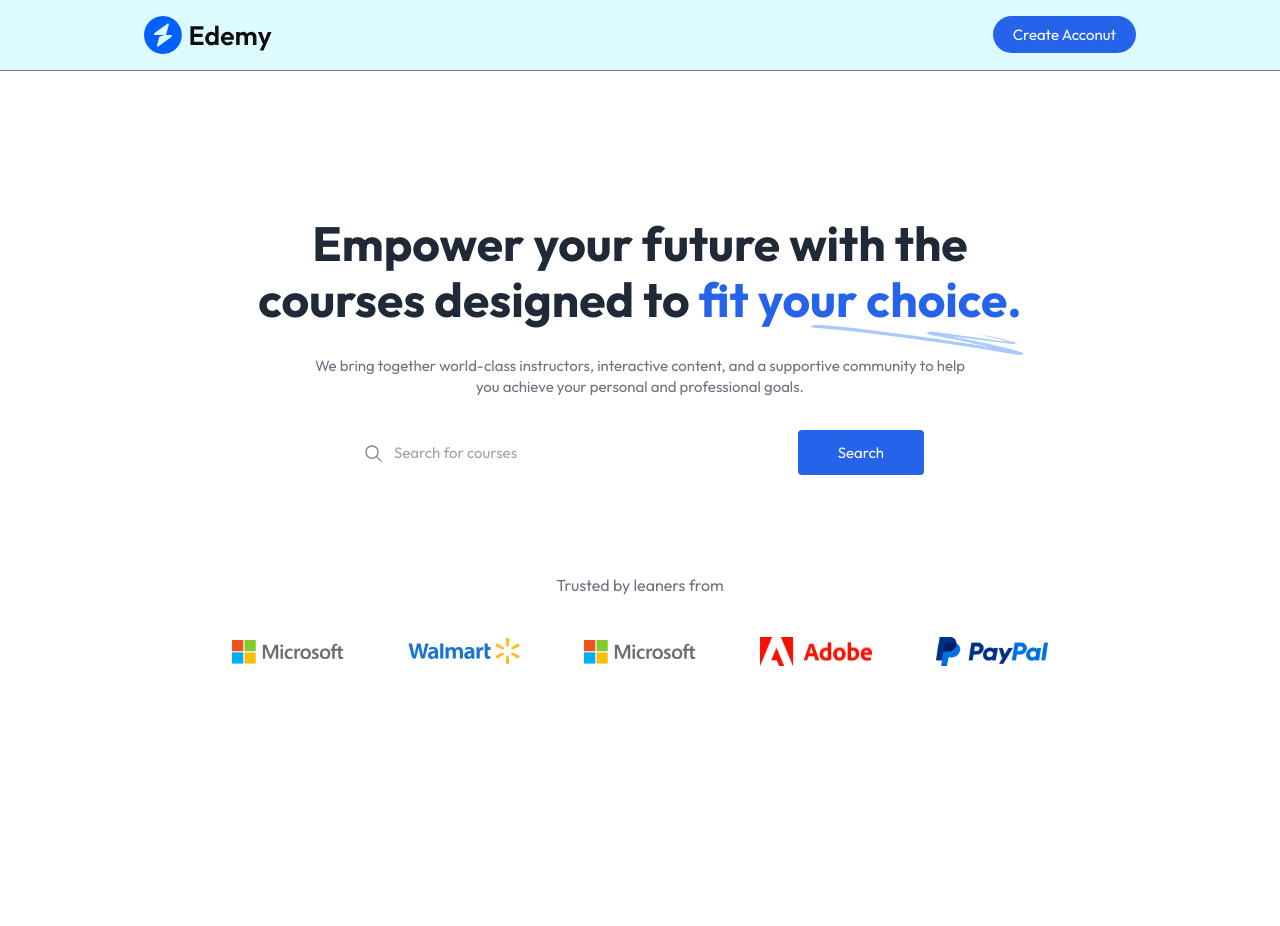
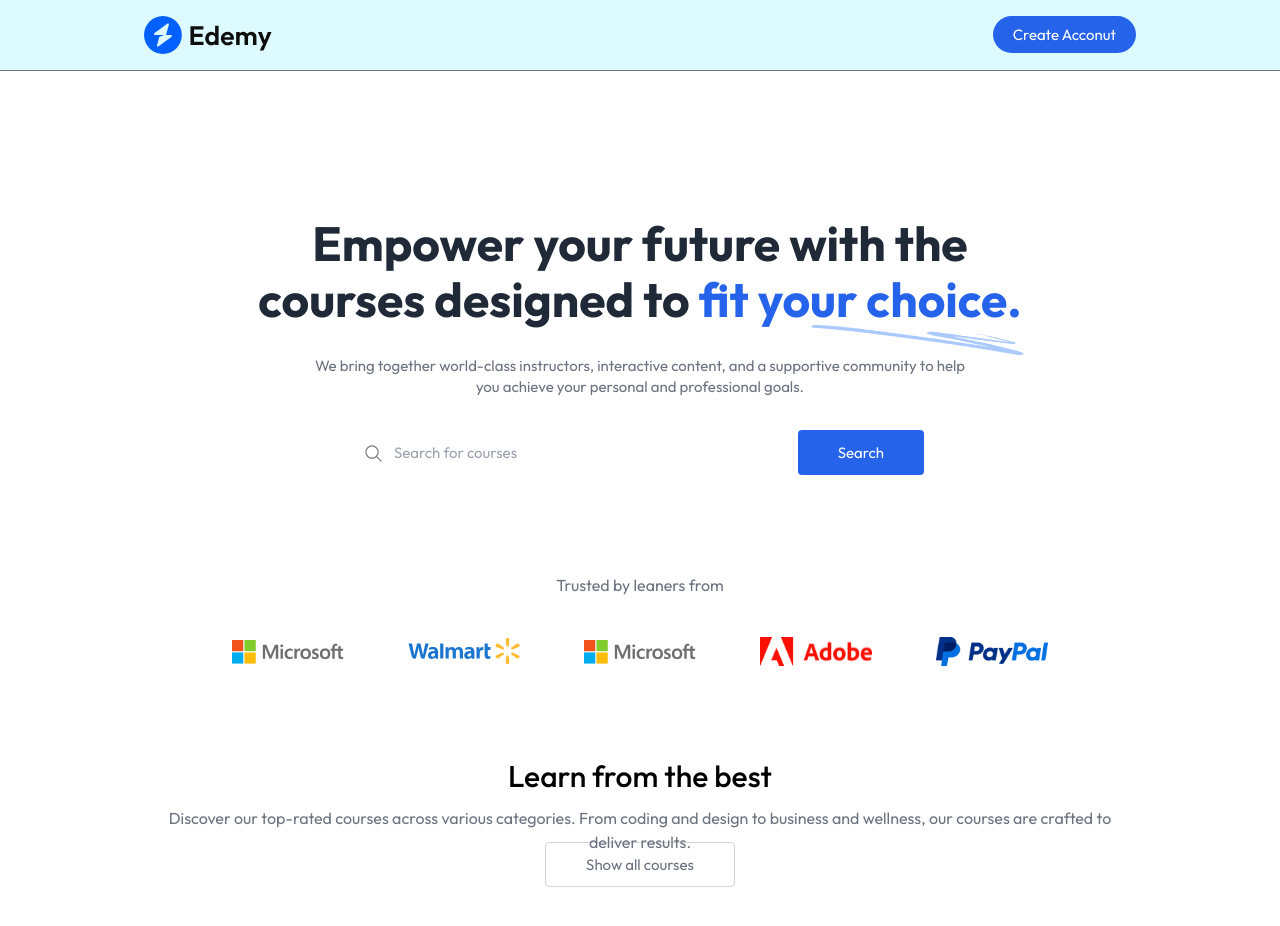
Before and after one commit to SanjayaPrasadRajapaksha/LMS, a React (Vite) app in the folder client/: page / in a window 1280 px wide. Shown: the top 926 px of the page. Before the commit the page ends 800 px from the top, so only its background shows below. Built offline with nearby package versions, Linux system fonts and the light colour scheme; no server answers.

Commit message:
Add courses section

```diff
--- a/client/src/components/student/CoursesSection.jsx
+++ b/client/src/components/student/CoursesSection.jsx
@@ -1,9 +1,15 @@
 import React from 'react'
+import { Link } from 'react-router-dom'
 
 const CoursesSection = () => {
   return (
-    <div>
-      <h1>Courses section</h1>
+    <div className='py-16 md:px-40 px-8'>
+      <h2 className='text-3xl font-medium text-gray-800"'>Learn from the best</h2>
+      <p className='text-sm md:text-base text-gray-500 mt-3'>Discover our top-rated courses across various categories. From coding and design to business and wellness, our courses are crafted to deliver results.</p>
+
+
+    <Link to={'/course-list'} onClick={()=> scrollTo(0,0)} className='text-gray-500 border border-gray-500/30 px-10 py-3 rounded'>Show all courses</Link>
+
     </div>
   )
 }
--- a/client/src/pages/student/Home.jsx
+++ b/client/src/pages/student/Home.jsx
@@ -1,12 +1,14 @@
 import React from 'react'
 import Hero from '../../components/student/Hero'
 import Companies from '../../components/student/Companies'
+import CoursesSection from '../../components/student/CoursesSection'
 
 const Home = () => {
   return (
     <div className='flex flex-col items-center space-y-7 text-center'>
       <Hero/>
       <Companies/>
+      <CoursesSection/>
     </div>
   )
 }
```
